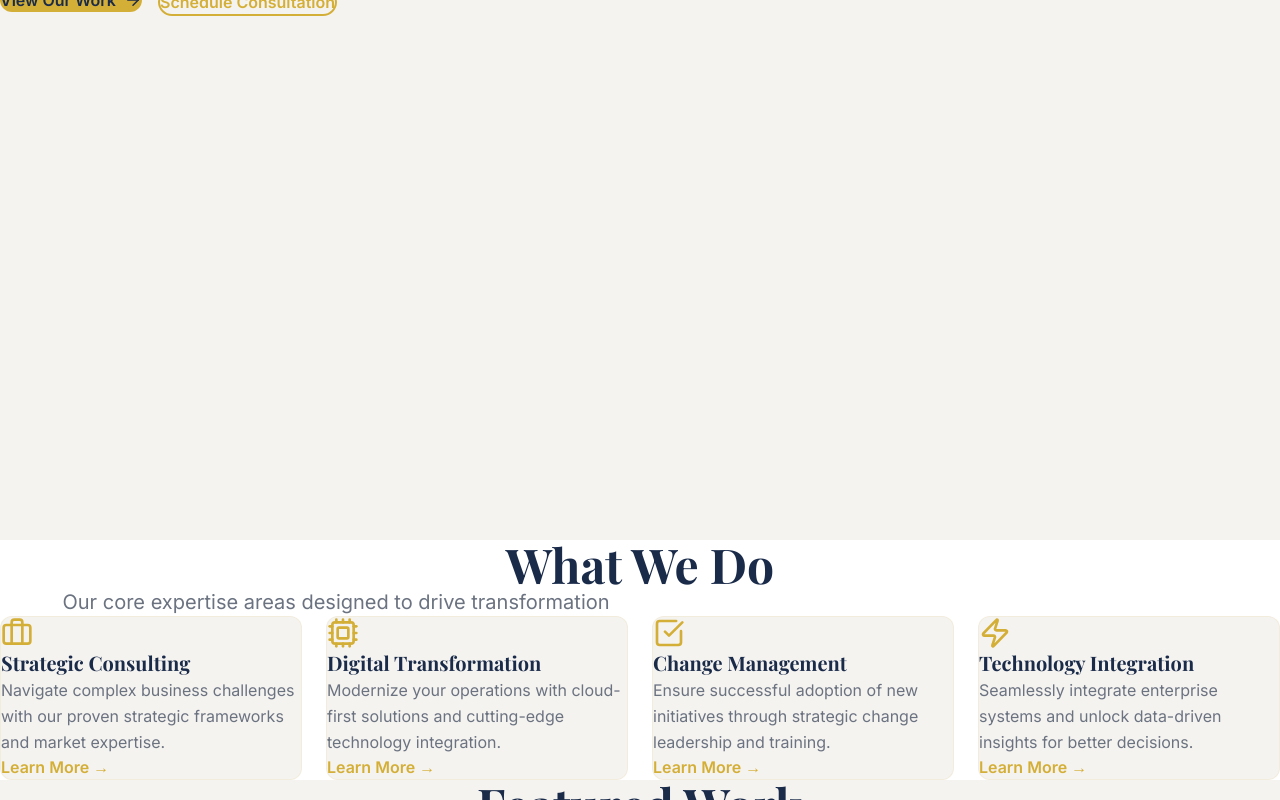
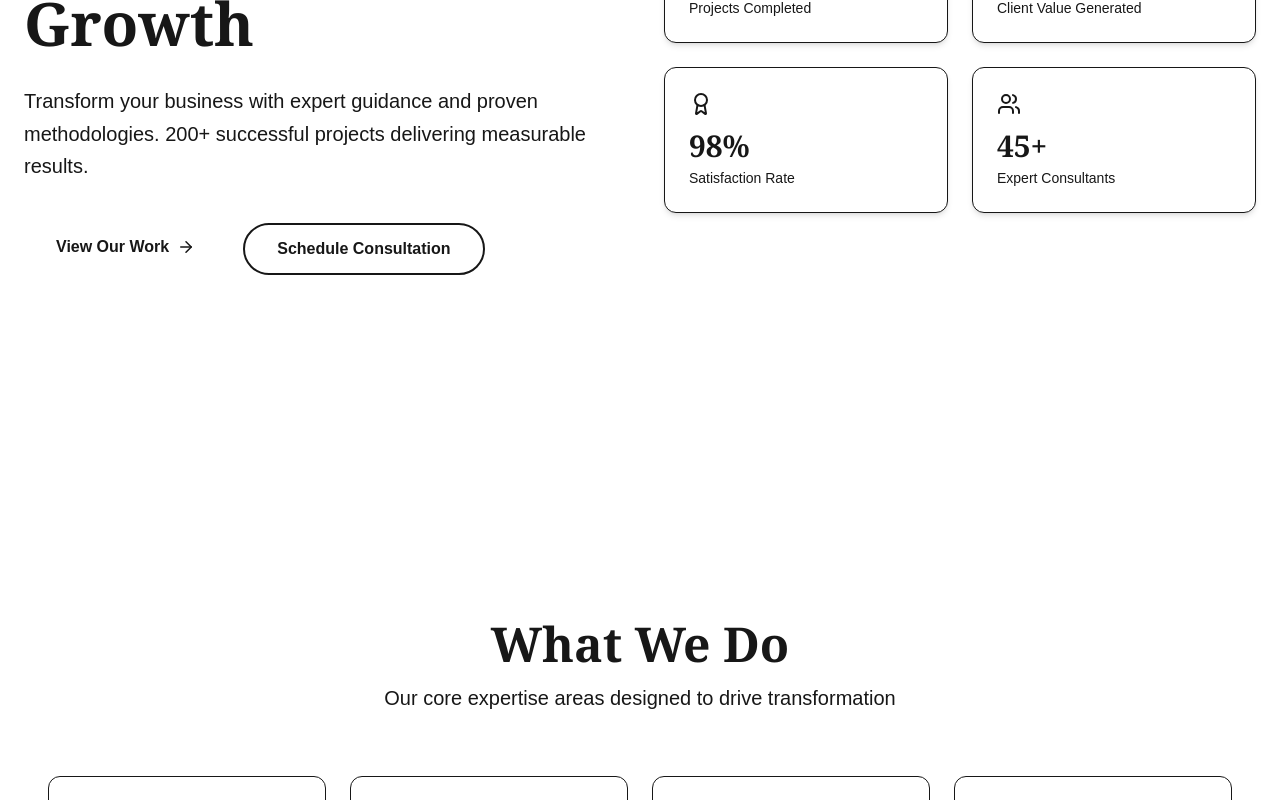
Before and after one commit to primyst/nexus, a Next.js app in the folder my-app/: page / in a window 1280 px wide. Shown: the part 260-1060 px from the top of the page. Built offline with nearby package versions, Linux system fonts and the light colour scheme.

Commit message:
Update globals.css

```diff
--- a/my-app/app/globals.css
+++ b/my-app/app/globals.css
@@ -1,69 +1,38 @@
 @import "tailwindcss";
 
 :root {
-  --color-gold: #D4AF37;
-  --color-navy: #1A2B4A;
-  --color-teal: #0D9488;
-  --color-cream: #F5F3F0;
-  --color-dark: #1F2937;
-  --color-light: #6B7280;
-  --color-white: #FFFFFF;
-
-  /* Fonts */
-  --font-sans: 'Inter', system-ui, sans-serif;
-  --font-serif: 'Playfair Display', serif;
+  --background: #ffffff;
+  --foreground: #171717;
 }
 
-@theme {
-  --color-gold: #D4AF37;
-  --color-navy: #1A2B4A;
-  --color-teal: #0D9488;
-  --color-cream: #F5F3F0;
-  --color-dark: #1F2937;
-  --color-light: #6B7280;
-  --color-white: #FFFFFF;
+@theme inline {
+  --color-background: var(--background);
+  --color-foreground: var(--foreground);
+  --font-sans: var(--font-geist-sans);
+  --font-mono: var(--font-geist-mono);
 }
 
-* {
-  margin: 0;
-  padding: 0;
-  box-sizing: border-box;
-}
-
-html {
-  scroll-behavior: smooth;
+@media (prefers-color-scheme: dark) {
+  :root {
+    --background: #0a0a0a;
+    --foreground: #ededed;
+  }
 }
 
 body {
-  @apply bg-cream text-dark;
-  font-family: var(--font-sans);
+  background: var(--background);
+  color: var(--foreground);
+  font-family: Arial, Helvetica, sans-serif;
 }
 
-h1,
-h2,
-h3,
-h4,
-h5,
-h6 {
-  @apply font-serif font-bold text-navy;
+.example-animation {
+  @apply transition-transform duration-500 ease-out;
 }
 
-/* Animations */
 .fade-in {
-  animation: fadeIn 0.6s ease-out forwards;
-  opacity: 0;
-}
-
-.fade-in-up {
-  animation: fadeInUp 0.6s ease-out forwards;
   opacity: 0;
   transform: translateY(20px);
-}
-
-@keyframes fadeIn {
-  to {
-    opacity: 1;
-  }
+  animation: fadeInUp 0.8s forwards;
 }
 
 @keyframes fadeInUp {
@@ -73,19 +42,6 @@
   }
 }
 
-/* Scrollbar */
-::-webkit-scrollbar {
-  width: 10px;
+html {
+  scroll-behavior: smooth;
 }
-
-::-webkit-scrollbar-track {
-  @apply bg-cream;
-}
-
-::-webkit-scrollbar-thumb {
-  @apply bg-gold rounded;
-}
-
-::-webkit-scrollbar-thumb:hover {
-  @apply bg-navy;
-}
```
